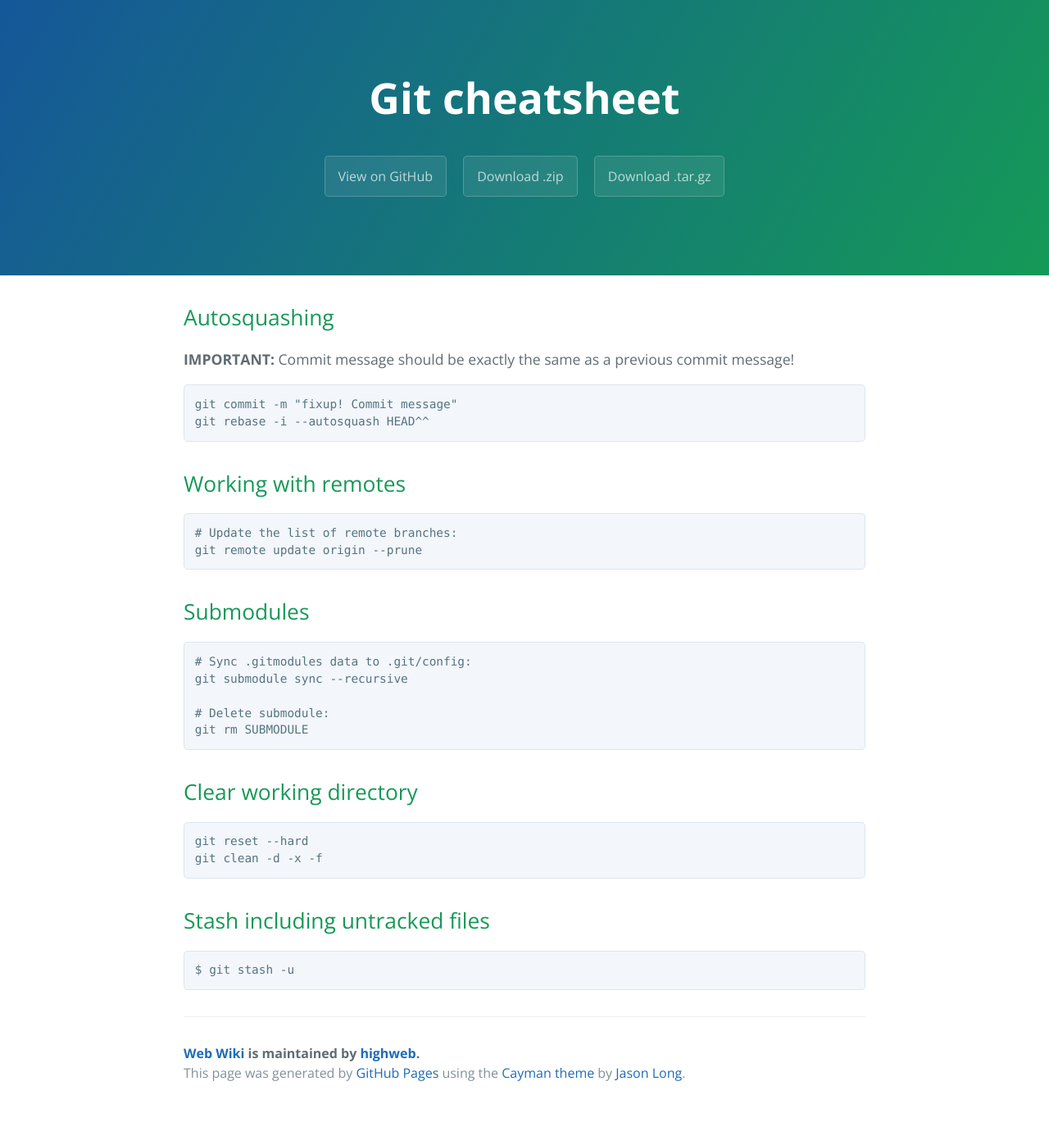
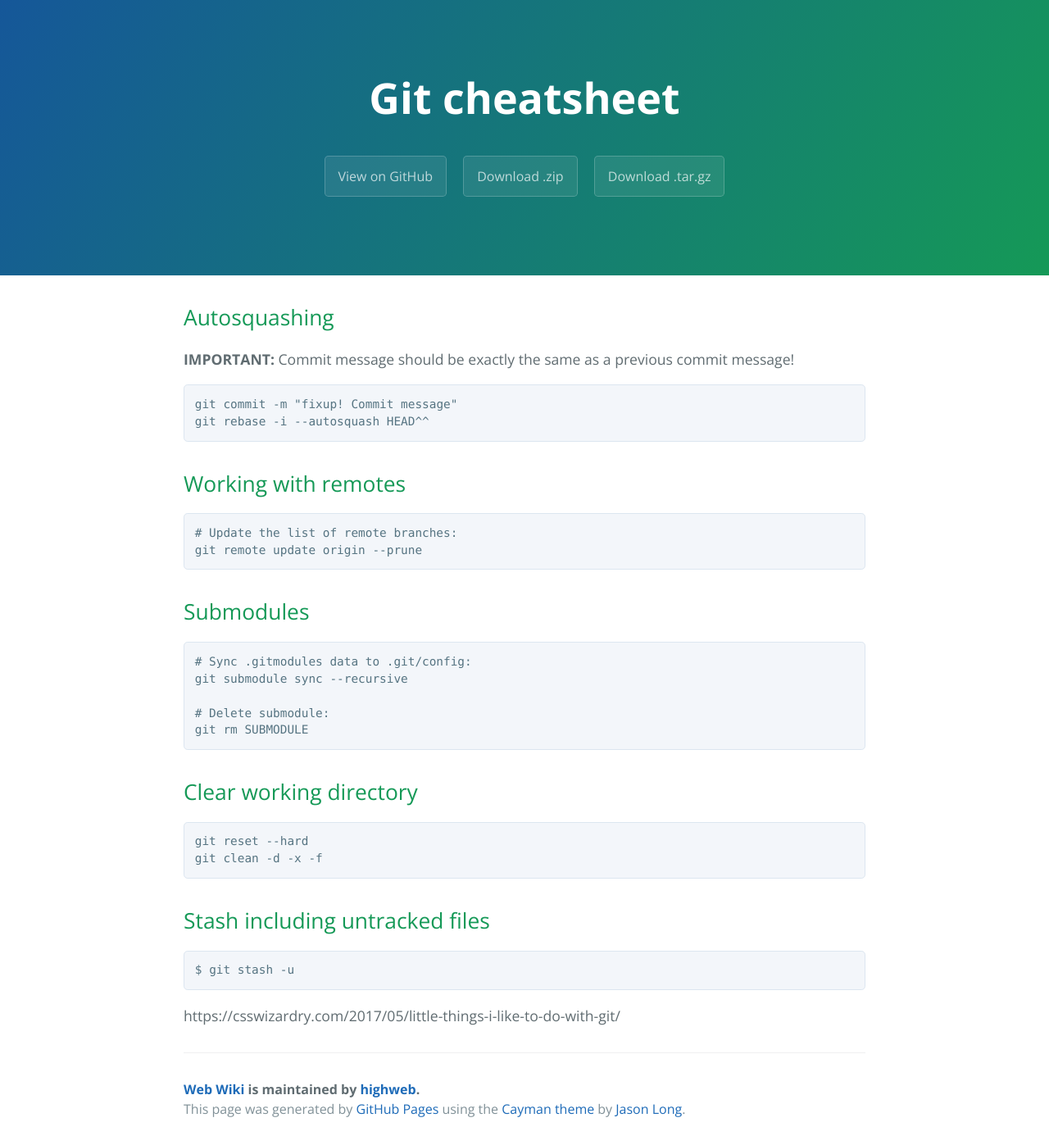
Before and after one commit to highweb/web-wiki, a Jekyll site: the page built from git.md, in a window 1280 px wide. Shown: the whole page at 82% size. Built offline with Jekyll 4.4.1, drawn with Linux system fonts in a browser that asks for light colours; before the commit the page ends 1353 px from its top, so only the background shows below that; part of the change alters nothing that is shown.

Commit message:
Update git.md

````diff
--- a/git.md
+++ b/git.md
@@ -37,3 +37,5 @@ git clean -d -x -f
 ```sh
 $ git stash -u
 ```
+
+https://csswizardry.com/2017/05/little-things-i-like-to-do-with-git/
````
